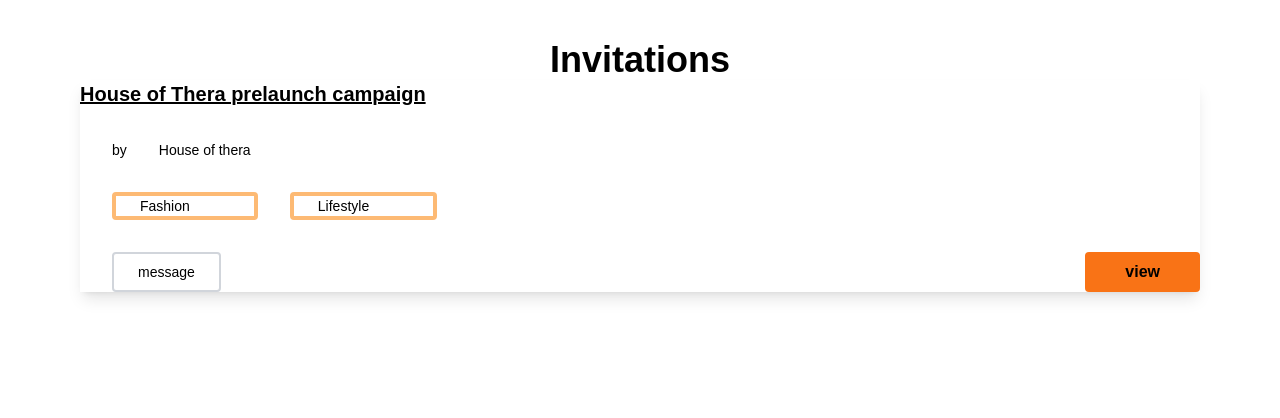
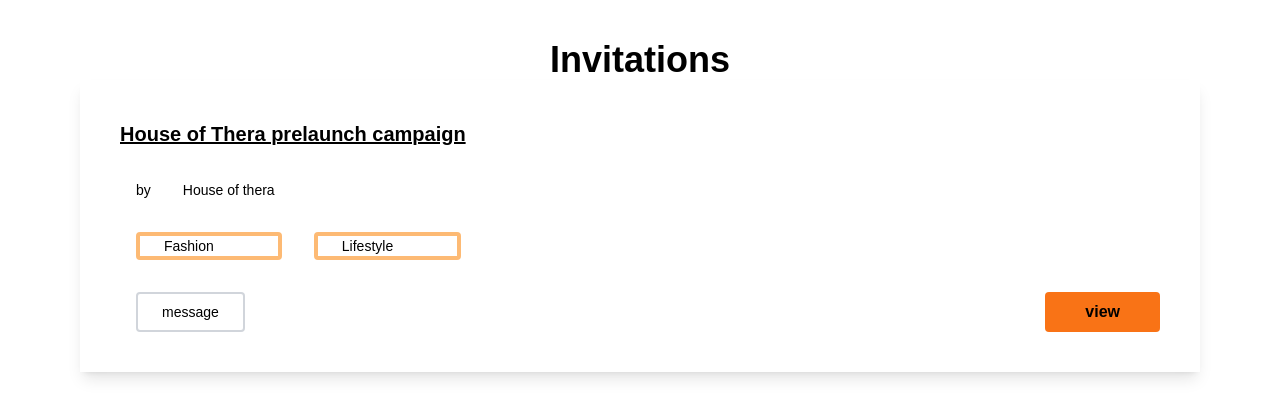
Before and after one commit to STRATIFI-Bravo-Startup-3/Stratifi-React, a React (Create React App) app in the folder stratifi-app/: page /influencers in a window 1280 px wide. Shown: the top 418 px of the page. Built offline with nearby package versions, Linux system fonts and the light colour scheme.

Commit message:
influence

```diff
--- a/stratifi-app/src/pages/Influencers.jsx
+++ b/stratifi-app/src/pages/Influencers.jsx
@@ -7,7 +7,7 @@
         {/* <!-- Heading --> */}
         <h2 className="text-4xl font-bold text-center ">Invitations</h2>
         {/* First container */}
-        <div className="shadow-lg space-y-8  space-x-8 ">
+        <div className="shadow-lg space-y-8 p-10 space-x-4 ">
           <h3 className="underline text-xl  font-semibold  ">
             House of Thera prelaunch campaign
           </h3>
```
